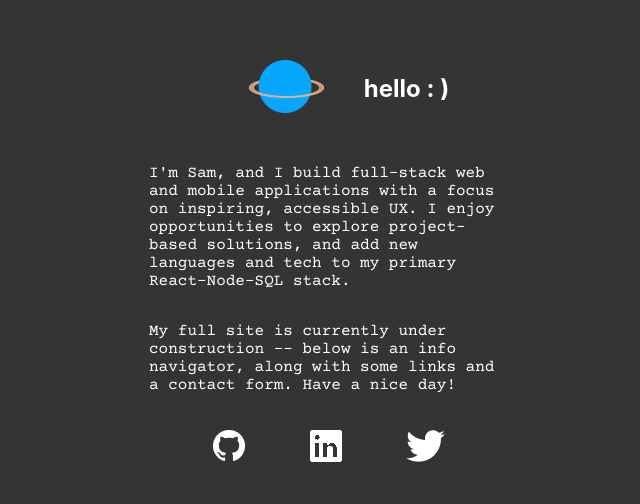
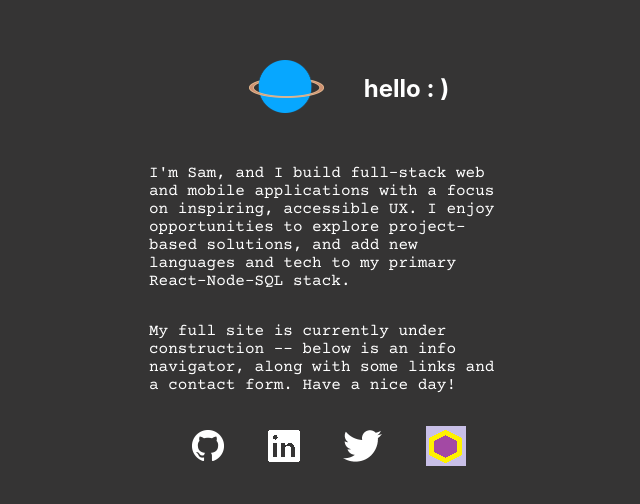
Before and after one commit to sgerpdx/pop-signpost, a Next.js app: page / in a window 1280 px wide. Shown: the part 132-636 px from the top of the page, without its empty margins (311-951 px from the left). Built offline with nearby package versions, Linux system fonts and the light colour scheme; a web font is replaced by a local one.

Commit message:
downloadable resume added to open in new tab

```diff
--- a/pages/index.jsx
+++ b/pages/index.jsx
@@ -1,10 +1,12 @@
 import Head from "next/head";
 import Image from "next/image";
+import Link from "next/link";
 import styles from "../styles/Home.module.css";
 import PlanetImage from "../public/blue-planet-01.png";
 import LogoTwitter from "../public/twitter-logo-white-32.png";
 import LogoLinkedin from "../public/linkedin-logo-white-32.png";
 import LogoGitHub from "../public/GitHub-Mark-Light-32px.png";
+import ResumeIcon from "../public/demo-hex_YP.png";
 
 export default function Home() {
   return (
@@ -49,6 +51,14 @@ export default function Home() {
             <Image src={LogoTwitter} alt="twitter logo" />
           </a>
         </p>
+        <p>
+          <a href="/gerber-sam_resume-current.pdf" target="_blank">
+            <Image
+              src={ResumeIcon}
+              alt="clickable icon to open resume in new tab"
+            />
+          </a>
+        </p>
       </div>
     </section>
   );
```
Also changed, not shown: public/demo-hex_YP.png (added), 1 other file (tests, documents, lock files or other folders).
